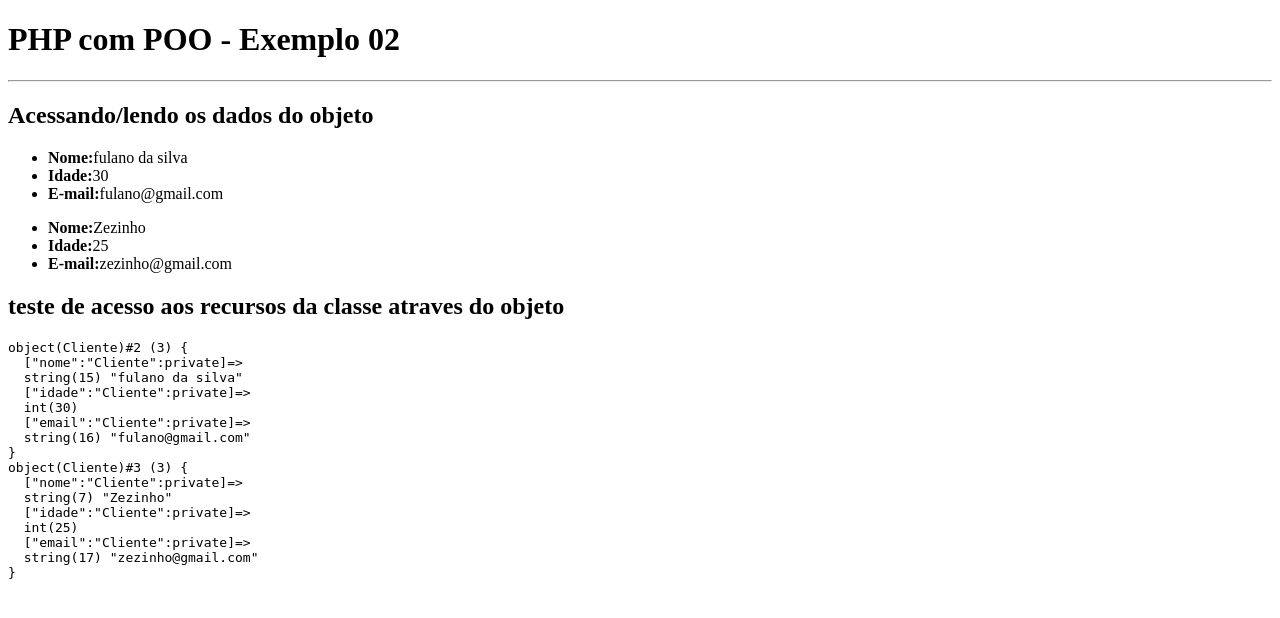
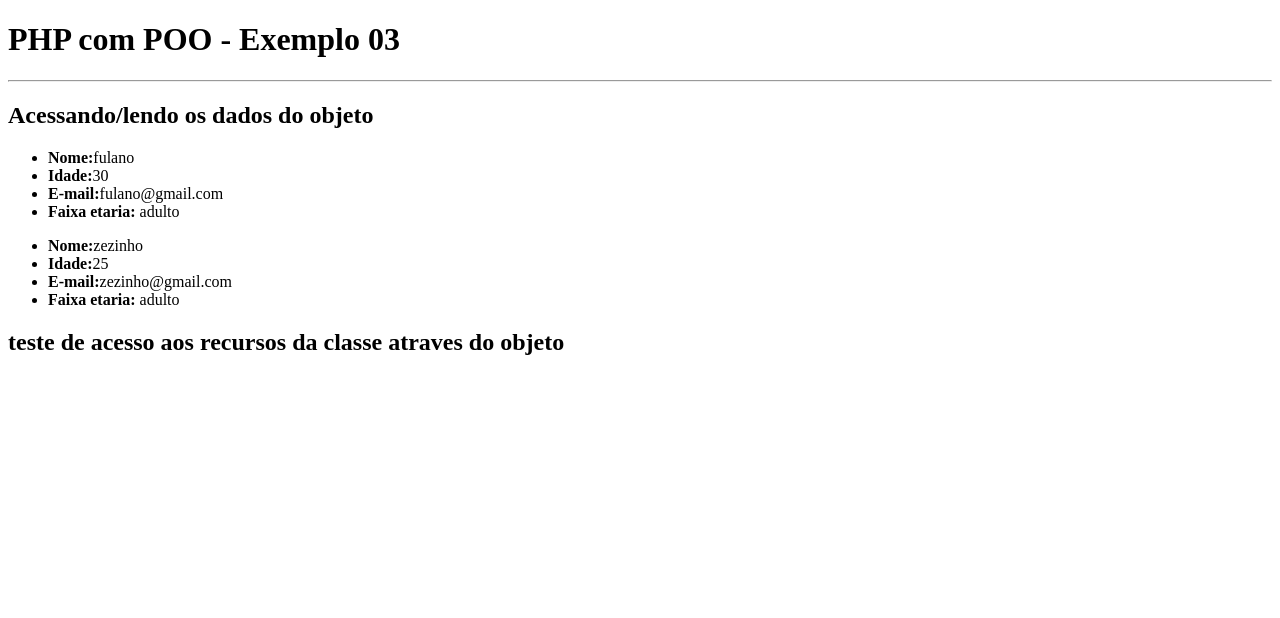
Before and after one commit to Moreira-Marcio/aulasphp-poo, a PHP site: page / in a window 1280 px wide. Shown: the top 618 px of the page. Run offline with PHP 8.4, Linux system fonts and the light colour scheme.

Commit message:
exemplos de usando o construtor

```diff
--- a/index.php
+++ b/index.php
@@ -7,46 +7,39 @@
 <head>
     <meta charset="UTF-8">
     <meta name="viewport" content="width=device-width, initial-scale=1.0">
-    <title>Exemplo 02</title>
+    <title>Exemplo 03</title>
 </head>
 <body>
 
-<h1>PHP com POO - Exemplo 02</h1>
+<h1>PHP com POO - Exemplo 03</h1>
 <hr>
 <?php
 // carregando/importando a classe
 require_once "src/Cliente.php";
 //criar  objeto/instância da classe
-$clienteA = new Cliente();
-$clienteB = new Cliente();
-
-//atribuindo valores para os atributos
-$clienteA -> setNome("fulano da silva");
-$clienteA -> setIdade(30) ;
-$clienteA -> setEmail("fulano@gmail.com");
-
-$clienteB ->setNome  ("Zezinho");
-$clienteB ->setIdade (25);
-$clienteB -> setEmail( "zezinho@gmail.com")
+$clienteA = new Cliente("fulano",30,"fulano@gmail.com");
+$clienteB = new Cliente("zezinho",25,"zezinho@gmail.com");
 ?>
 <h2>Acessando/lendo os dados do objeto</h2>
 <ul>
     <li><b>Nome:</b><?=$clienteA->getNome()?></li>
     <li><b>Idade:</b><?=$clienteA->getIdade()?></li>
     <li><b>E-mail:</b><?=$clienteA->getEmail()?></li>
+    <li><b>Faixa etaria:</b> <?=$clienteA->verificarIdade()?></li>
 
 </ul>
 <ul>
      <li><b>Nome:</b><?=$clienteB->getNome()?></li>
     <li><b>Idade:</b><?=$clienteB->getIdade()?></li>
     <li><b>E-mail:</b><?=$clienteB->getEmail()?></li>
+    <li><b>Faixa etaria:</b> <?=$clienteB->verificarIdade()?></li>
 
 </ul>
 <h2>teste de acesso aos recursos da classe atraves do objeto</h2>
 
 
 
-<pre><?=var_dump($clienteA, $clienteB)?></pre>
+
 
 
 
--- a/src/Cliente.php
+++ b/src/Cliente.php
@@ -6,6 +6,21 @@ class Cliente
     private int $idade;
     private string $email;
    // metodos setters: responsavel por receber/atribuir dados para propriedades /atributos*/
+
+   //metodo construtor (sempre e executado automaticamente ao criar objeto)
+   public function __construct(string $nome, int $idade,string $email)
+   {
+     $this->setNome($nome);
+     $this->setIdade($idade);
+     $this->setEmail($email);
+   }
+
+   public function verificarIdade():string{
+     if ($this->idade < 18) return "menor de idade";
+     if ($this->idade < 60) return "adulto";
+
+     return "idoso";
+   }
 
    public function setNome(string $nome): void
    {
```
